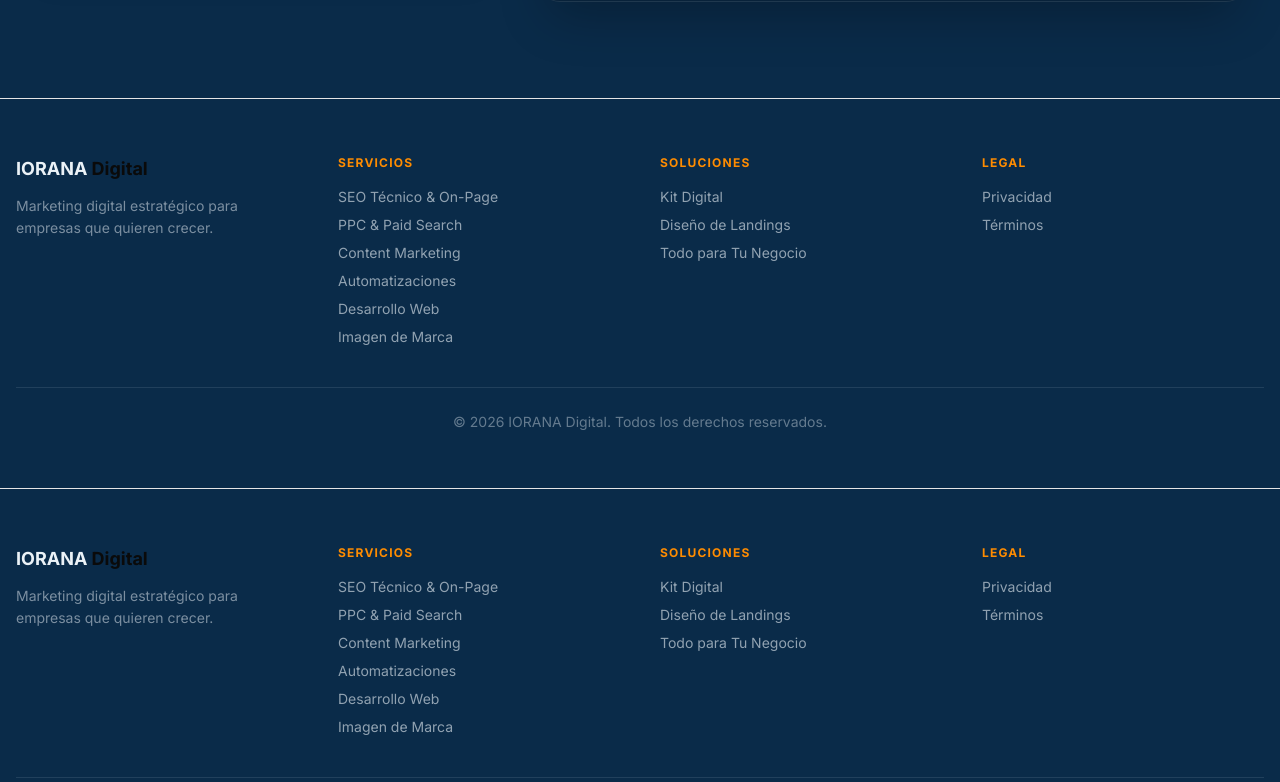
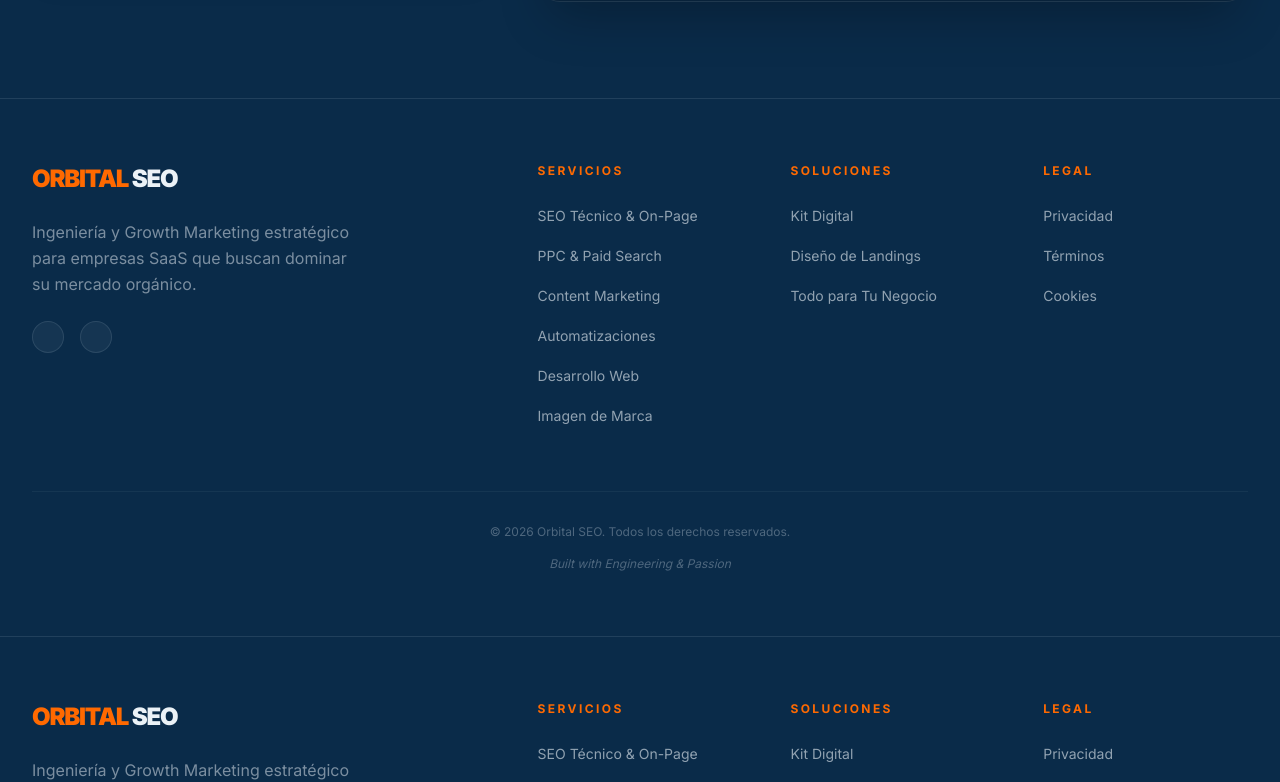
Before and after one commit to ioranadigital/iorana-next, a Next.js app: page / in a window 1280 px wide. Shown: the part 6350-7132 px from the top of the page. Built offline with nearby package versions, Linux system fonts and the light colour scheme.

Commit message:
Update Footer.tsx

```diff
--- a/components/Footer.tsx
+++ b/components/Footer.tsx
@@ -17,56 +17,91 @@ const solutionLinks = [
 ];
 
 const Footer = () => (
-  <footer className="border-t border-border py-14 px-4">
-    <div className="container">
-      <div className="grid grid-cols-1 md:grid-cols-4 gap-10 mb-10">
-        {/* Brand */}
-        <div>
-          <div className="font-heading text-lg font-bold mb-3">
-            <span className="neon-text">IORANA</span>
-            <span className="text-foreground"> Digital</span>
+  /* 1. ESTRUCTURA: Fondo oscuro consistente y borde sutil */
+  <footer className="w-full bg-[#0a2b49] border-t border-[#ebf2f7]/10 py-16">
+
+    {/* 2. CONTENEDOR: Alineación max-w-7xl */}
+    <div className="max-w-7xl mx-auto px-4 sm:px-6 lg:px-8">
+
+      <div className="grid grid-cols-1 md:grid-cols-2 lg:grid-cols-5 gap-12 mb-16">
+
+        {/* Branding & Bio (Ocupa 2 columnas en desktop) */}
+        <div className="lg:col-span-2 space-y-6">
+          <div className="font-heading text-2xl font-black tracking-tighter">
+            <span className="text-orange-500">ORBITAL</span>
+            <span className="text-[#ebf2f7]"> SEO</span>
           </div>
-          <p className="text-sm text-[#ebf2f7]/50 leading-relaxed">
-            Marketing digital estratégico para empresas que quieren crecer.
+          <p className="text-[#ebf2f7]/50 text-base leading-relaxed max-w-xs">
+            Ingeniería y Growth Marketing estratégico para empresas SaaS que buscan dominar su mercado orgánico.
           </p>
+          <div className="flex gap-4">
+            {/* Espacio para redes sociales en el futuro */}
+            <div className="w-8 h-8 rounded-full bg-[#ebf2f7]/5 border border-[#ebf2f7]/10" />
+            <div className="w-8 h-8 rounded-full bg-[#ebf2f7]/5 border border-[#ebf2f7]/10" />
+          </div>
         </div>
 
-        {/* Servicios */}
+        {/* Servicios: Enlaces SEO Friendly */}
         <div>
-          <div className="text-xs font-bold text-[#ff8c00] uppercase tracking-widest mb-4">Servicios</div>
-          <div className="space-y-2">
+          <div className="text-xs font-bold text-orange-500 uppercase tracking-[0.2em] mb-6">Servicios</div>
+          <ul className="space-y-4">
             {serviceLinks.map((l) => (
-              <Link key={l.href} href={l.href} className="block text-sm text-[#ebf2f7]/60 hover:text-[#ff8c00] transition-colors">
-                {l.label}
-              </Link>
+              <li key={l.href}>
+                <Link
+                  href={l.href}
+                  className="text-sm text-[#ebf2f7]/60 hover:text-orange-500 transition-colors duration-300"
+                >
+                  {l.label}
+                </Link>
+              </li>
             ))}
-          </div>
+          </ul>
         </div>
 
         {/* Soluciones */}
         <div>
-          <div className="text-xs font-bold text-[#ff8c00] uppercase tracking-widest mb-4">Soluciones</div>
-          <div className="space-y-2">
+          <div className="text-xs font-bold text-orange-500 uppercase tracking-[0.2em] mb-6">Soluciones</div>
+          <ul className="space-y-4">
             {solutionLinks.map((l) => (
-              <Link key={l.href} href={l.href} className="block text-sm text-[#ebf2f7]/60 hover:text-[#ff8c00] transition-colors">
-                {l.label}
-              </Link>
+              <li key={l.href}>
+                <Link
+                  href={l.href}
+                  className="text-sm text-[#ebf2f7]/60 hover:text-orange-500 transition-colors duration-300"
+                >
+                  {l.label}
+                </Link>
+              </li>
             ))}
-          </div>
+          </ul>
         </div>
 
         {/* Legal */}
         <div>
-          <div className="text-xs font-bold text-[#ff8c00] uppercase tracking-widest mb-4">Legal</div>
-          <div className="space-y-2">
-            <Link href="/privacidad" className="block text-sm text-[#ebf2f7]/60 hover:text-[#ff8c00] transition-colors">Privacidad</Link>
-            <Link href="/terminos" className="block text-sm text-[#ebf2f7]/60 hover:text-[#ff8c00] transition-colors">Términos</Link>
-          </div>
+          <div className="text-xs font-bold text-orange-500 uppercase tracking-[0.2em] mb-6">Legal</div>
+          <ul className="space-y-4">
+            <li>
+              <Link href="/privacidad" className="text-sm text-[#ebf2f7]/60 hover:text-orange-500 transition-colors">
+                Privacidad
+              </Link>
+            </li>
+            <li>
+              <Link href="/terminos" className="text-sm text-[#ebf2f7]/60 hover:text-orange-500 transition-colors">
+                Términos
+              </Link>
+            </li>
+            <li>
+              <Link href="/cookies" className="text-sm text-[#ebf2f7]/60 hover:text-orange-500 transition-colors">
+                Cookies
+              </Link>
+            </li>
+          </ul>
         </div>
       </div>
 
-      <div className="border-t border-[#ebf2f7]/10 pt-6 text-center text-sm text-[#ebf2f7]/40">
-        © {new Date().getFullYear()} IORANA Digital. Todos los derechos reservados.
+      {/* 3. COPYRIGHT: Línea final limpia */}
+      <div className="border-t border-[#ebf2f7]/5 pt-8 flex flex-col md:row justify-between items-center gap-4 text-xs text-[#ebf2f7]/30">
+        <p>© {new Date().getFullYear()} Orbital SEO. Todos los derechos reservados.</p>
+        <p className="italic">Built with Engineering & Passion</p>
       </div>
     </div>
   </footer>
```
